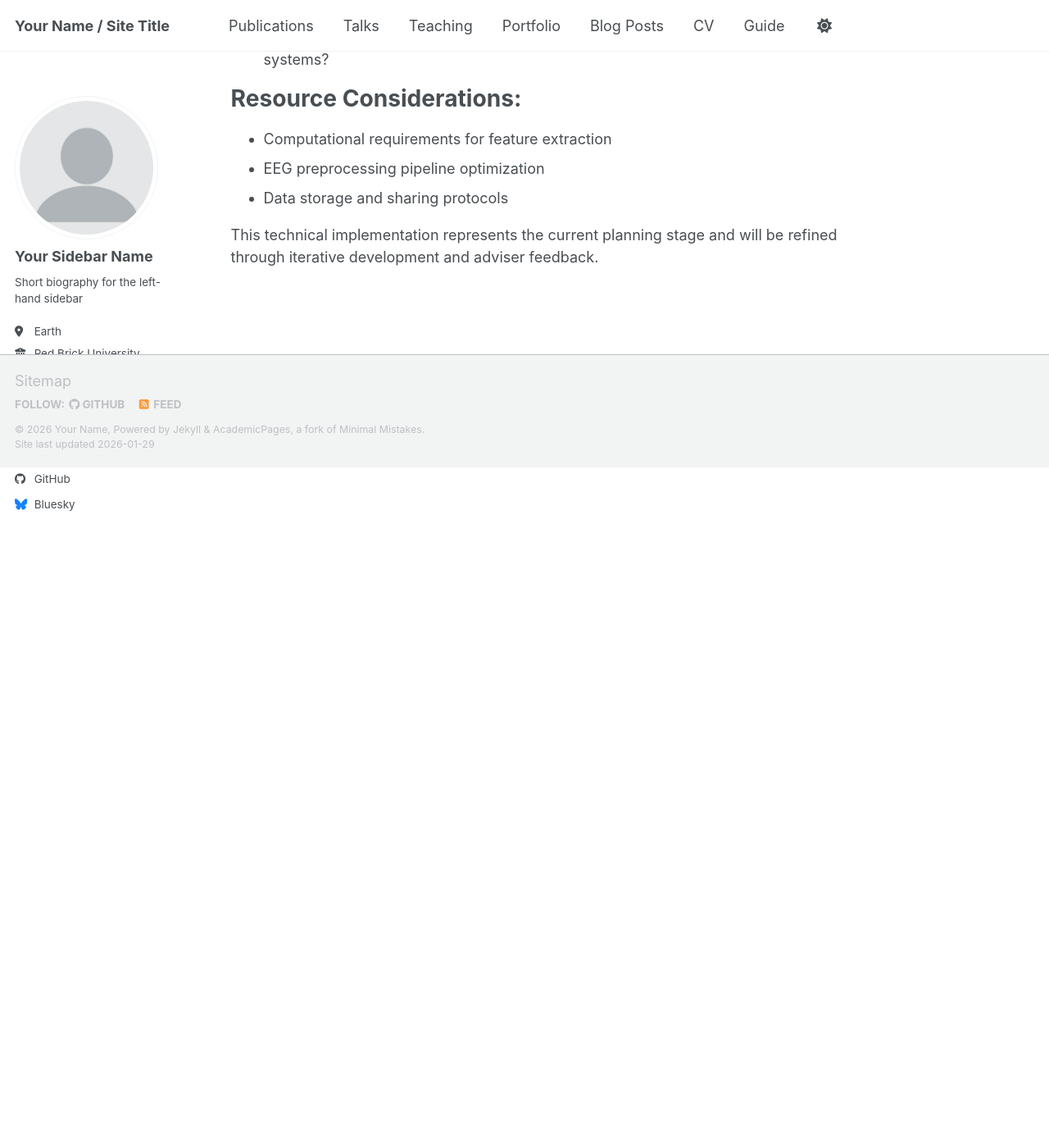
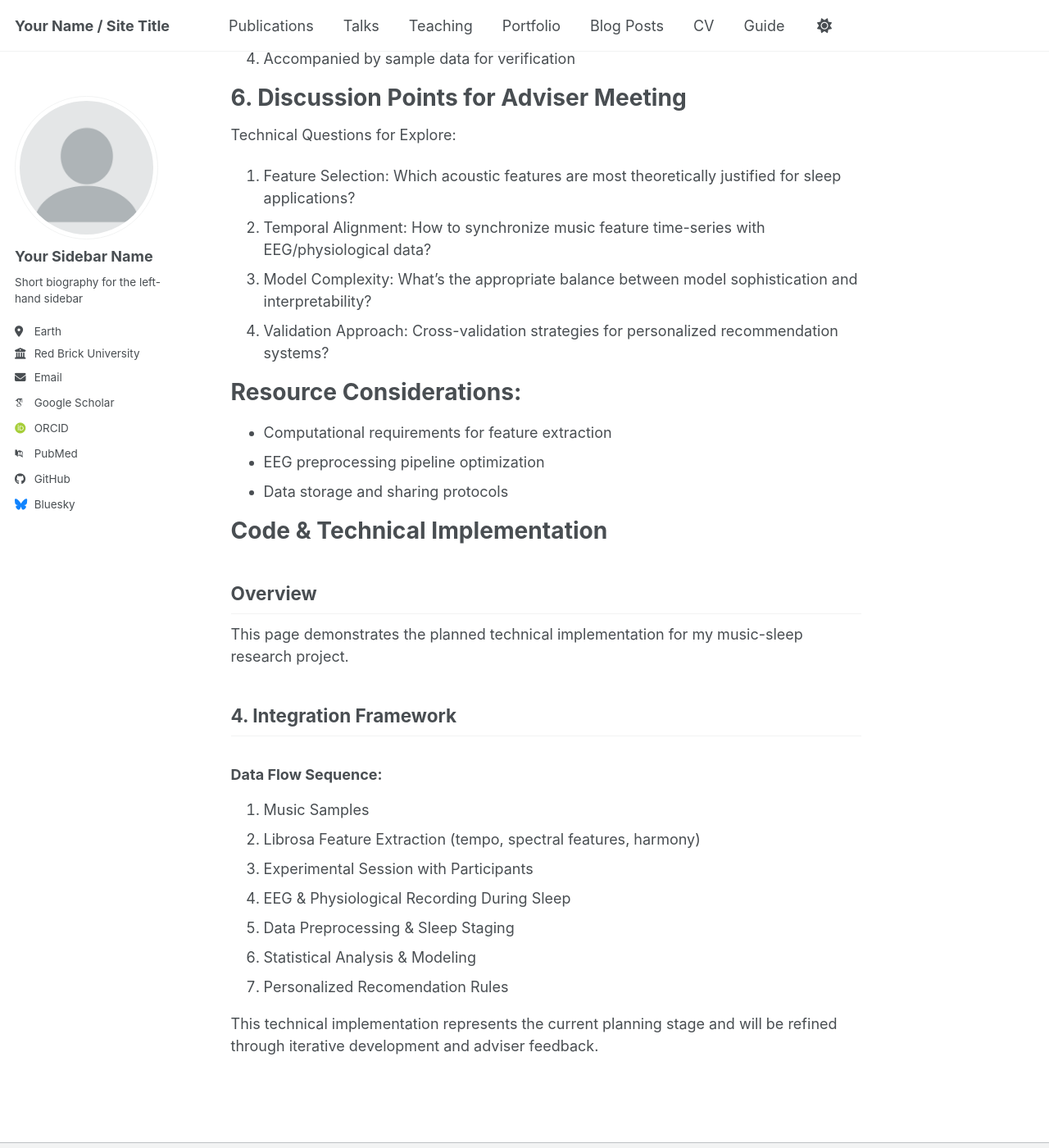
Before and after one commit to Taiguoguo/Taiguoguo-Research, a Jekyll site: the page built from _pages/code-demo.md, in a window 1280 px wide and 1400 px high, scrolled down 4127 px. Shown: the whole window at 82% size. Built offline with Jekyll 4.4.1, drawn with Linux system fonts in a browser that asks for light colours; some web fonts are replaced; our own code applies the rules of GitHub Pages for plain Markdown files; a script bundle is joined from its source files by our own code; library files that are not in the unit come from our copies; before the commit the page ends 4697 px from its top, so only the background shows below that; some of the changed text lies outside the part shown.

Commit message:
Update code-demo.md

```diff
--- a/_pages/code-demo.md
+++ b/_pages/code-demo.md
@@ -62,6 +62,7 @@ if __name__ == "__main__":
     for feature, value in sample_features.items():
         print(f"{feature:25s}: {value:8.4f}")
 
+
     # Simple sleep suitability heuristic (for demonstration)
     if sample_features['tempo_bpm'] < 80 and sample_features['spectral_centroid'] < 2000:
       print("\n This music has cahracteristics often associated with relaxation.)
@@ -84,6 +85,8 @@ def analyze_sleep_data(egg_data, music_features):
 
     return pipeline
 
+# 2. Planned EEG/Sleep Data Processing
+# Conceptual Pipeline:
 # Key sleep metrics to extract:
 sleep_metrics = [
     'sleep_efficiency',       # Time asleep / time in bed
@@ -94,7 +97,8 @@ sleep_metrics = [
     'sleep_architecture'      # Pattern of sleep stages
 ]
 
-
+# 3. Statistical Analysis Plan
+# R/Python Code Structure
 # R code example for mixed-effects modeling
 # (This shows the planned analytical approach)
 
@@ -118,6 +122,7 @@ Music Samples
 [Statistical Analysis] - Mixed models, machine learning
 [Perosnalized Rules] - "If feature X, then recommend music type Y"
 
+# 4. Technical Stack & Tools
 # Planned Implementation:
 
 compoment          Tool/Software            Purpose
@@ -146,6 +152,7 @@ All analysis code will be:
 3. Modular for reuse by other researchers
 4. Accompanied by sample data for verification
 
+# 6. Discussion Points for Adviser Meeting
 Technical Questions for Explore:
 
 1. Feature Selection: Which acoustic features are most theoretically justified for sleep applications?
@@ -158,4 +165,21 @@ Technical Questions for Explore:
 - EEG preprocessing pipeline optimization
 - Data storage and sharing protocols
 
+# Code & Technical Implementation
+
+## Overview
+This page demonstrates the planned technical implementation for my music-sleep research project.
+
+## 4. Integration Framework
+
+### Data Flow Sequence:
+1. Music Samples
+2. Librosa Feature Extraction (tempo, spectral features, harmony)
+3. Experimental Session with Participants
+4. EEG & Physiological Recording During Sleep
+5. Data Preprocessing & Sleep Staging
+6. Statistical Analysis & Modeling
+7. Personalized Recomendation Rules
+
+
 This technical implementation represents the current planning stage and will be refined through iterative development and adviser feedback.
```
Also changed, not shown: other parts of _pages/code-demo.md (+1 -0 lines).
